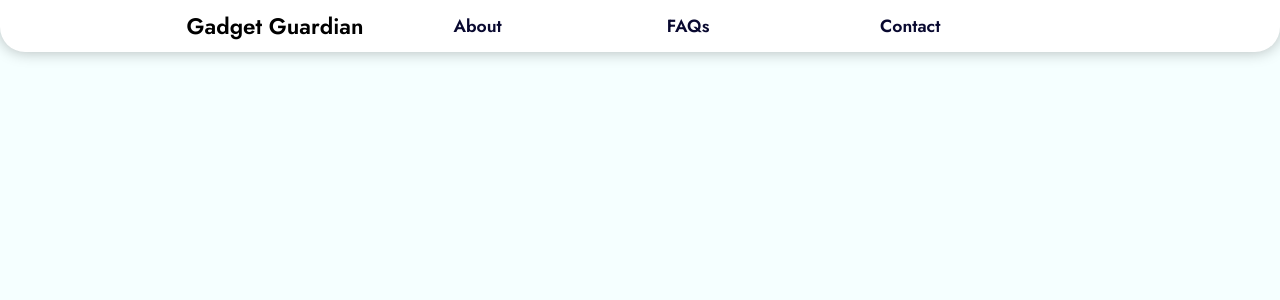
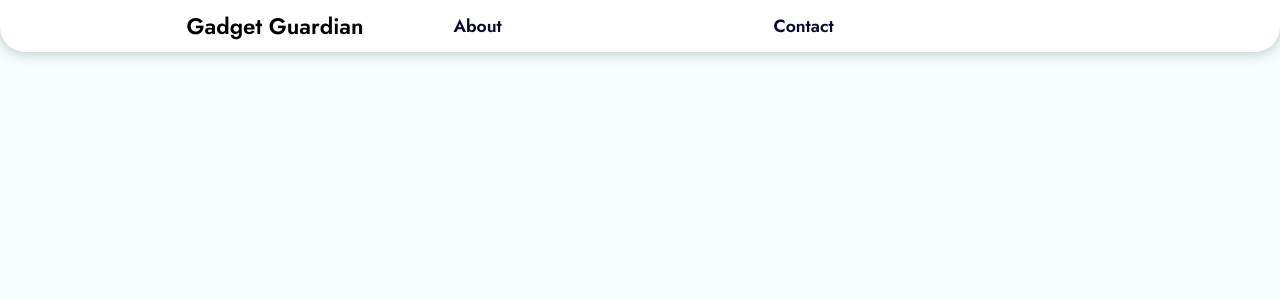
Before and after one commit to Mannuel25/Gadget-Tracker, a Django app: template templates/navbar.html in a window 1280 px wide. Shown: the top 300 px of the page. Run offline with Django 3.2, Linux system fonts and the light colour scheme; the template is opened without the code that fills it, so the values that code supplies are empty.

Commit message:
style dashboard

```diff
--- a/templates/navbar.html
+++ b/templates/navbar.html
@@ -6,7 +6,6 @@
     <p id="logo-landing">Gadget Guardian</p>
     <ul>
         <li><a href="#about">About</a></li>
-        <li><a href="#faqs">FAQs</a></li>
         <li><a href="#contact">Contact</a></li>
     </ul>
 </nav>
```
